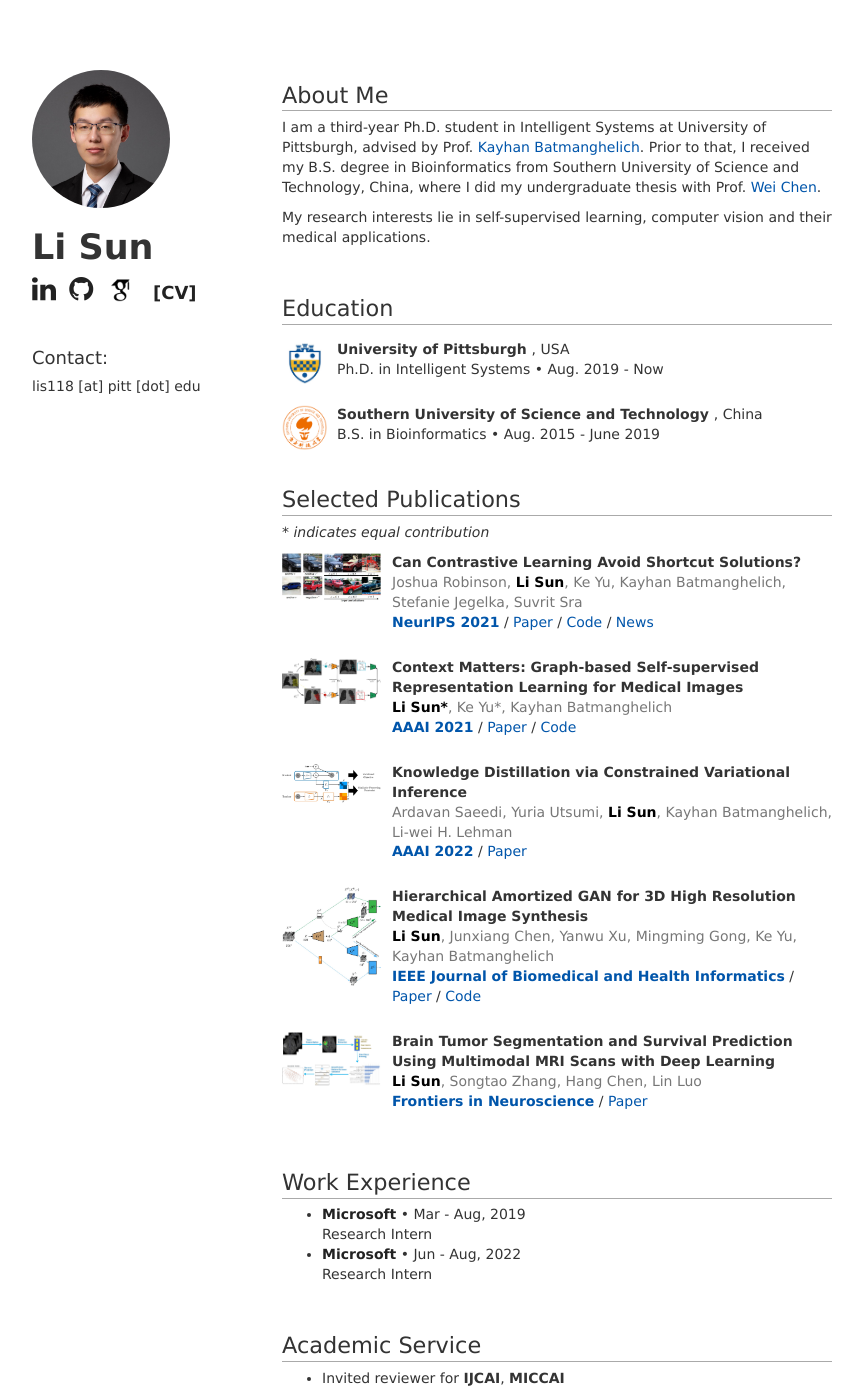
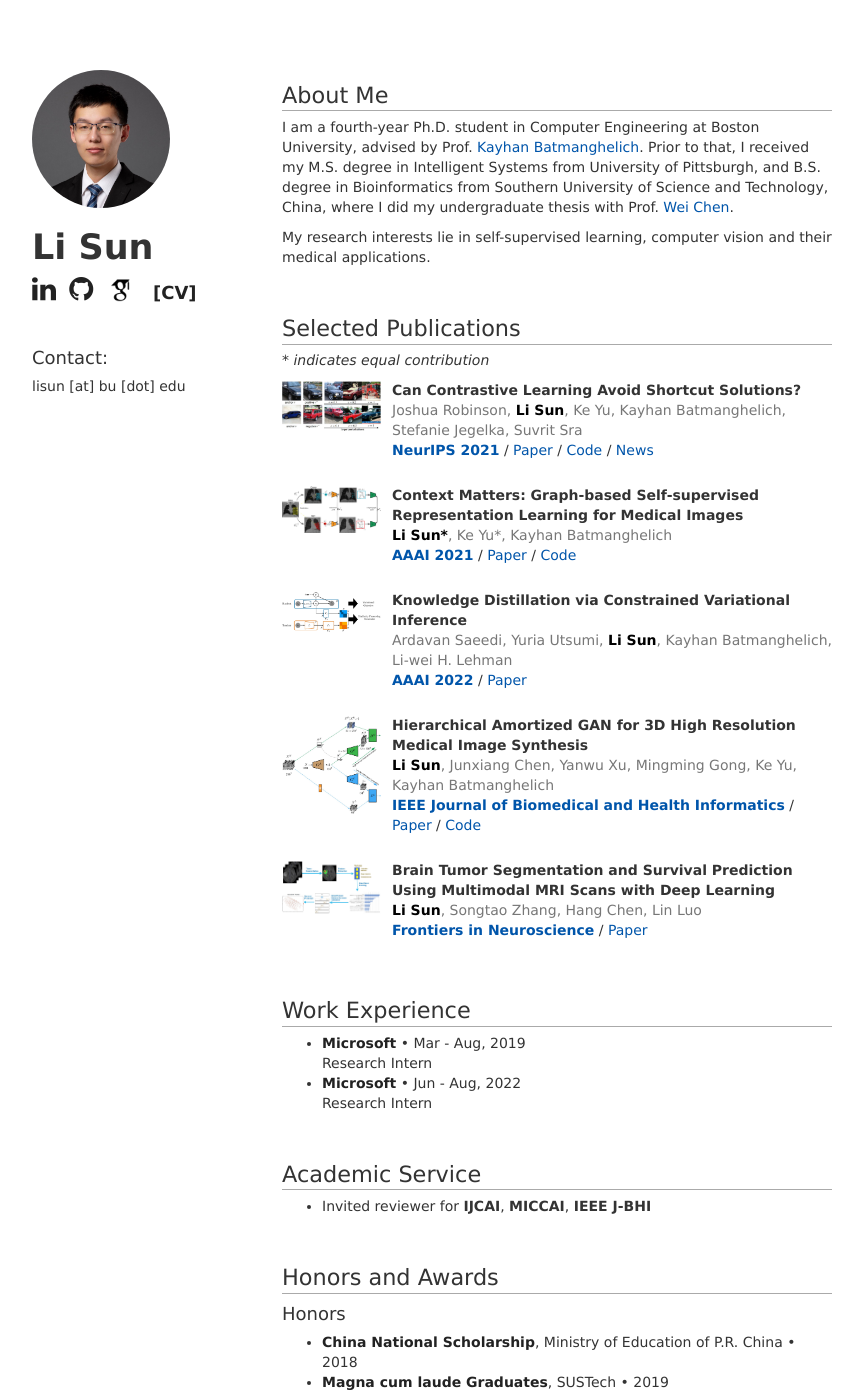
Before and after one commit to lisun-ai/lisun-ai.github.io, a Jekyll site: the page built from README.md, in a window 1280 px wide and 1400 px high. Shown: the whole window, without its empty margins (208-1071 px from the left). Built offline with Jekyll 4.4.1, drawn with Linux system fonts in a browser that asks for light colours; our own code applies the rules of GitHub Pages for plain Markdown files.

Commit message:
Update default.html

```diff
--- a/_layouts/default.html
+++ b/_layouts/default.html
@@ -57,7 +57,7 @@
 
         <h4>Contact:</h4>
         <p>
-	    lis118 [at] pitt [dot] edu
+	    lisun [at] bu [dot] edu
         </p>
 
 
@@ -69,13 +69,13 @@
       		<!-- About Me -->
       		<section  id="about">
 	    	    <h2>About Me</h2>
-	    		<p>I am a third-year Ph.D. student in Intelligent Systems at University of Pittsburgh, advised by Prof.
+	    		<p>I am a fourth-year Ph.D. student in Computer Engineering at Boston University, advised by Prof.
 	    <a
               href="https://batman-lab.com/"
               style="white-space: nowrap;"
             >
               Kayhan Batmanghelich</a
-            >. Prior to that, I received my B.S. degree in Bioinformatics from Southern University of Science and Technology, China, where I did my undergraduate thesis with Prof.
+            >. Prior to that, I received my M.S. degree in Intelligent Systems from University of Pittsburgh, and B.S. degree in Bioinformatics from Southern University of Science and Technology, China, where I did my undergraduate thesis with Prof.
 	    <a
               href="http://chenlab.bio.sustech.edu.cn/member/wei-chen/"
               style="white-space: nowrap;"
@@ -85,28 +85,6 @@
 
 	                <p>My research interests lie in self-supervised learning, computer vision and their medical applications.</p>
 			</section>
-
-			<!-- Education -->
-			<section  id="education">
-	            <h2>Education</h2>
-	            <div class="media">
-                    <table width="100%" align="center" border="0">
-                        <span class="pull-left"><img src="/assets/img/pitt.jpg" width="45px" height="45px"/></span>
-                        <div class="media-body">
-                            <div><span style="font-weight: bold">University of Pittsburgh </span>, USA </div>
-                            <div>Ph.D. in Intelligent Systems &bull; Aug. 2019 - Now </div>
-                        </div>
-                    </table>
-                    <br>
-                    <table width="100%" align="center" border="0">
-    	                <span class="pull-left"><img src="/assets/img/sustech.jpg" width="45px" height="45"/></span>
-    	                <div class="media-body">
-    	                    <div><span style="font-weight: bold">Southern University of Science and Technology </span>, China </div>
-    	                    <div>B.S. in Bioinformatics &bull; Aug. 2015 - June 2019</div>
-    	                </div>
-                    </table>
-	            </div>
-        	</section>
 
             <!-- Research -->
             <section  id="research">
@@ -287,8 +265,7 @@
             <section  id="work">
                 <h2>Academic Service</h2>
                 <ul>
-                    <li>Invited reviewer for <b>IJCAI</b>, <b>MICCAI</b></li>
-                    <!-- <li><strong>Invited Reviewer for ICML, NeurIPS, ICCV, IJCAI, ACMMM</strong></li> -->
+                    <li>Invited reviewer for <b>IJCAI</b>, <b>MICCAI</b>, <b>IEEE J-BHI</b></li>
                 </ul>
             </section>
 
```
